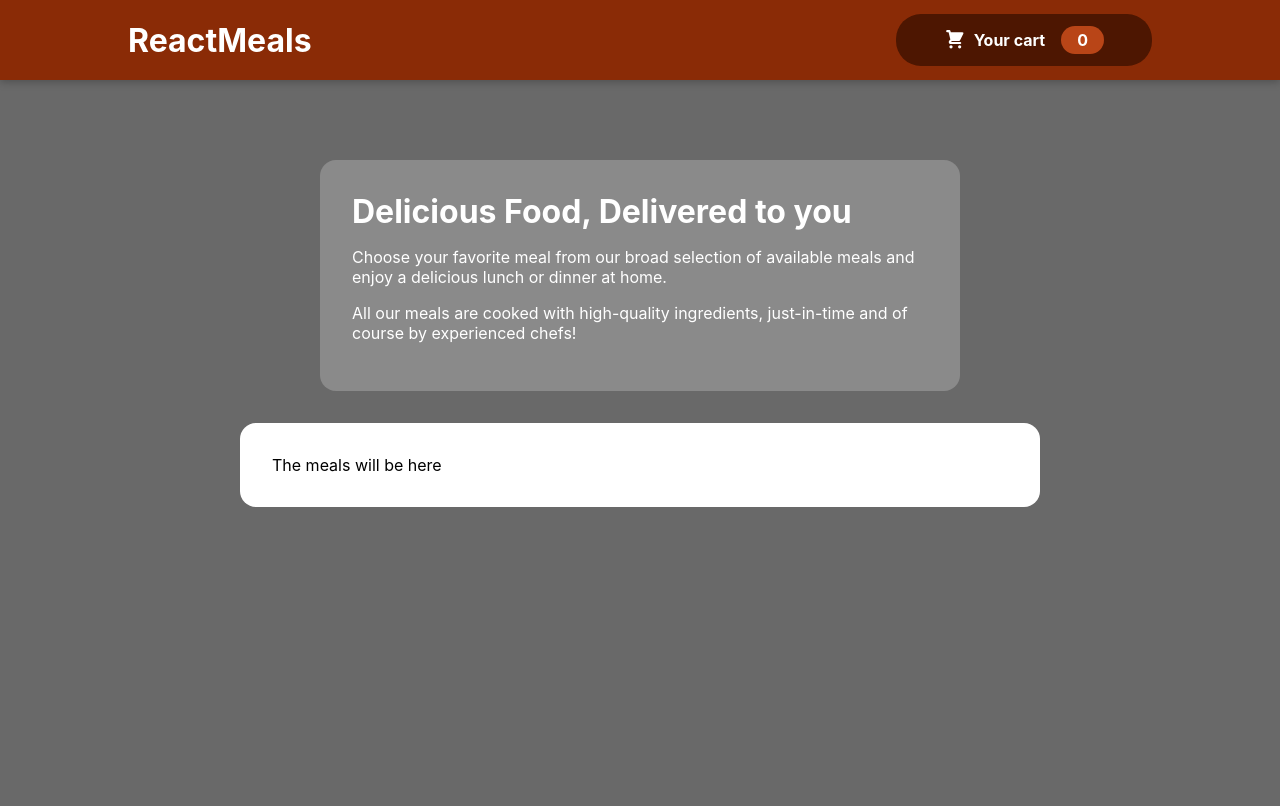
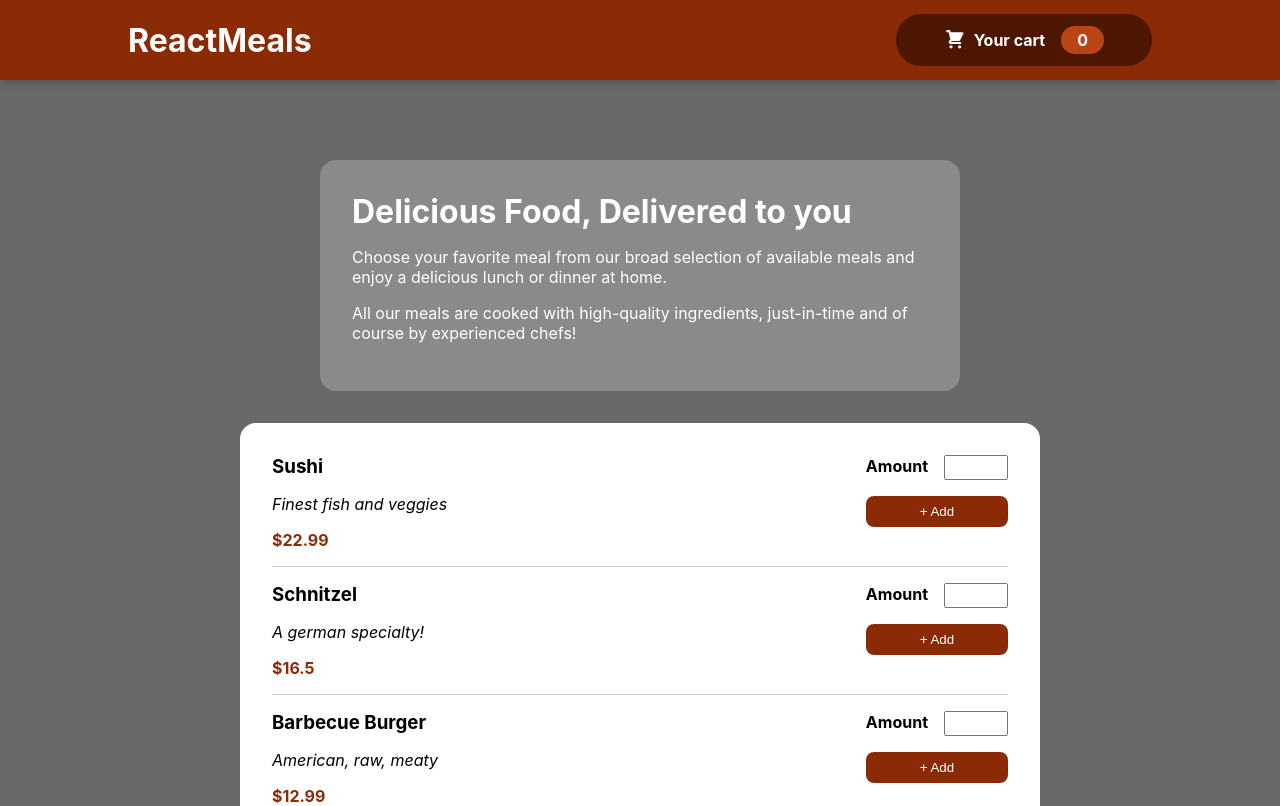
Before and after one commit to calderon/react-complete-guide-11, a React (Create React App) app: page / in a window 1280 px wide. Shown: the top 806 px of the page. Built offline with nearby package versions, Linux system fonts and the light colour scheme.

Commit message:
Available meals

```diff
--- a/src/App.js
+++ b/src/App.js
@@ -1,7 +1,7 @@
 import { Fragment } from "react";
 import Header from "./Header";
 import Disclaimer from "./Disclaimer";
-import Meals from "./Meals";
+import AvailableMeals from "./AvailableMeals";
 
 const App = () => {
   return (
@@ -9,7 +9,7 @@ const App = () => {
       <Header></Header>
       <main>
         <Disclaimer />
-        <Meals />
+        <AvailableMeals />
       </main>
     </Fragment>
   );
--- /dev/null
+++ b/src/AvailableMeal/AvailableMeal.module.css
@@ -0,0 +1,63 @@
+.availableMeal {
+  display: flex;
+  padding-top: 1rem;
+  padding-bottom: 1rem;
+  border-bottom: 1px solid #ccc;
+}
+
+.availableMeal:first-child {
+  padding-top: 0;
+}
+
+.availableMeal:last-child {
+  border-bottom: 0;
+  padding-bottom: 0;
+}
+
+.availableMeal__information {
+  flex: 1;
+}
+
+.availableMeal__name {
+  font-weight: 700;
+  margin: 0;
+}
+
+.availableMeal__description {
+  font-style: italic;
+}
+
+.availableMeal__price {
+  color: #8a2b06;
+  font-weight: 700;
+  margin-bottom: 0;
+}
+
+.availableMeal__control {
+  display: flex;
+  flex-direction: column;
+}
+
+.availableMeal__selectedAmount {
+  display: block;
+  margin-bottom: 1rem;
+}
+
+.availableMeal__label {
+  font-weight: 700;
+  margin-right: 1rem;
+}
+
+.availableMeal__input {
+  width: 4rem;
+  padding: 0.2rem;
+}
+
+.availableMeal__button {
+  background-color: #8a2b06;
+  border: 0;
+  color: #fff;
+  padding: 0.5rem 1rem;
+  border-radius: 0.5rem;
+  cursor: pointer;
+}
--- /dev/null
+++ b/src/AvailableMeal/index.js
@@ -0,0 +1,22 @@
+import classes from "./AvailableMeal.module.css";
+
+const AvailableMeal = (props) => {
+  return (
+    <article className={classes.availableMeal}>
+      <div className={classes["availableMeal__information"]}>
+        <h1 className={classes["availableMeal__name"]}>{ props.name }</h1>
+        <p className={classes["availableMeal__description"]}>{ props.description }</p>
+        <p className={classes["availableMeal__price"]}>${ props.price }</p>
+      </div>
+      <footer className={classes["availableMeal__control"]}>
+        <div className={classes["availableMeal__selectedAmount"]}>
+          <label className={classes["availableMeal__label"]}>Amount</label>
+          <input className={classes["availableMeal__input"]}type="number" min="0" />
+        </div>
+        <button className={classes["availableMeal__button"]}>+ Add</button>
+      </footer>
+    </article>
+  );
+};
+
+export default AvailableMeal;
--- a/src/Meals/Meals.module.css
+++ b/src/AvailableMeals/AvailableMeals.module.css
@@ -1,4 +1,4 @@
-.meals {
+.availableMeals {
   background-color: #fff;
   border-radius: 1rem;
   padding: 2rem;
--- /dev/null
+++ b/src/AvailableMeals/index.js
@@ -0,0 +1,45 @@
+import AvailableMeal from "../AvailableMeal";
+import classes from "./AvailableMeals.module.css";
+
+const AVAILABLE_MEALS = [
+  {
+    id: "m1",
+    name: "Sushi",
+    description: "Finest fish and veggies",
+    price: 22.99,
+  },
+  {
+    id: "m2",
+    name: "Schnitzel",
+    description: "A german specialty!",
+    price: 16.5,
+  },
+  {
+    id: "m3",
+    name: "Barbecue Burger",
+    description: "American, raw, meaty",
+    price: 12.99,
+  },
+  {
+    id: "m4",
+    name: "Green Bowl",
+    description: "Healthy...and green...",
+    price: 18.99,
+  },
+];
+
+const AvailableMeals = () => {
+  return (
+    <section className={classes.availableMeals}>
+      {AVAILABLE_MEALS.map((availableMeal) => (
+        <AvailableMeal
+          key={availableMeal.id}
+          name={availableMeal.name}
+          description={availableMeal.description}
+          price={availableMeal.price} />
+      ))}
+    </section>
+  );
+};
+
+export default AvailableMeals;
--- a/src/Meals/index.js
+++ /dev/null
@@ -1,11 +0,0 @@
-import classes from './Meals.module.css';
-
-const Meals = () => {
-  return (
-    <div className={classes.meals}>
-      The meals will be here
-    </div>
-  )
-};
-
-export default Meals;
```
